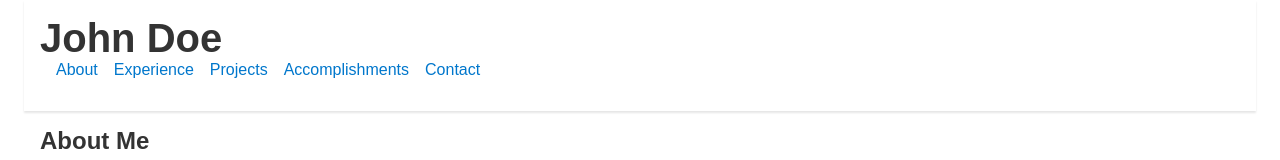
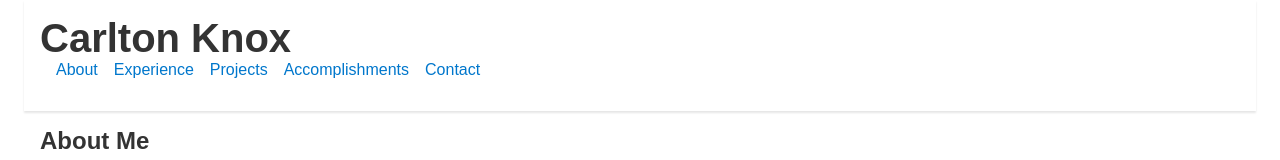
Before and after one commit to carltonknox/carltonknox.github.io, a plain HTML site: page index.html in a window 1280 px wide. Shown: the top 160 px of the page. Drawn offline with Linux system fonts and the light colour scheme.

Commit message:
Update index.html

```diff
--- a/index.html
+++ b/index.html
@@ -8,7 +8,7 @@
 </head>
 <body>
 	<header>
-		<h1>John Doe</h1>
+		<h1>Carlton Knox</h1>
 		<nav>
 			<ul>
 				<li><a href="#about">About</a></li>
```
